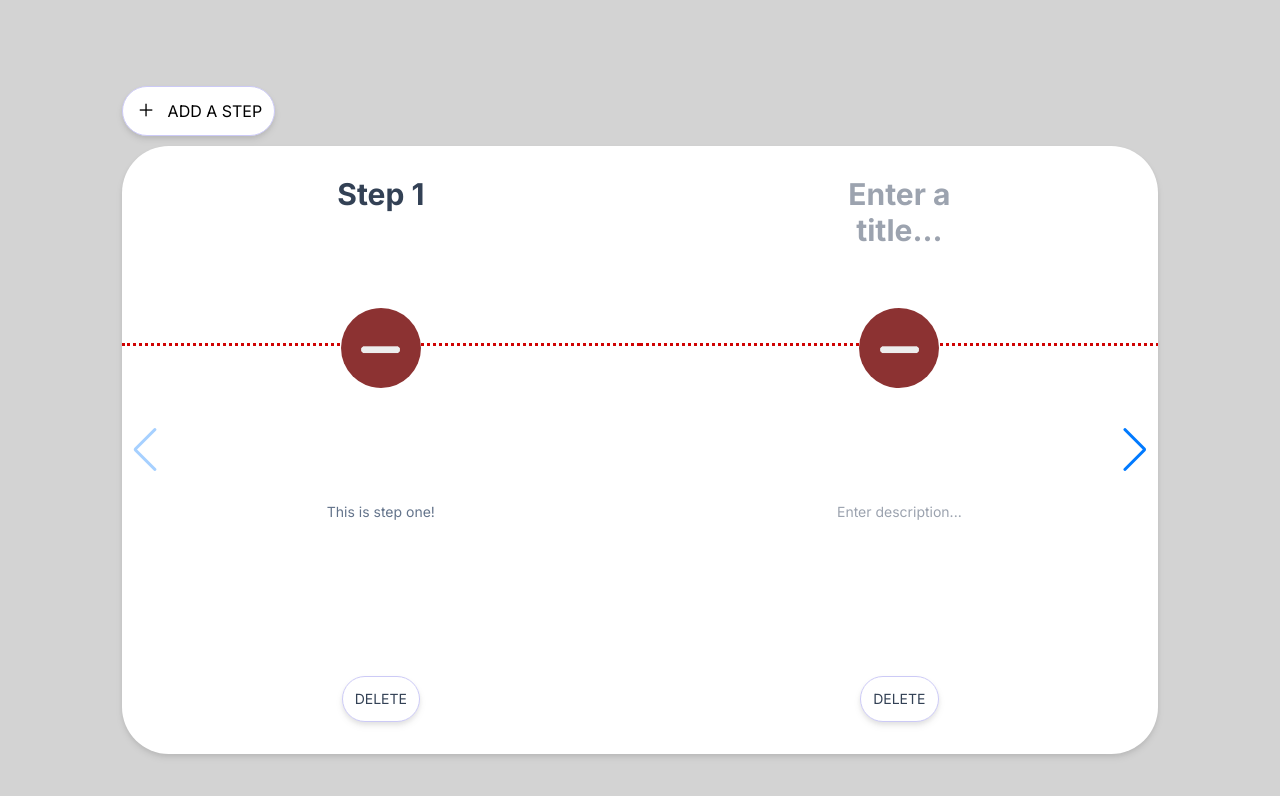
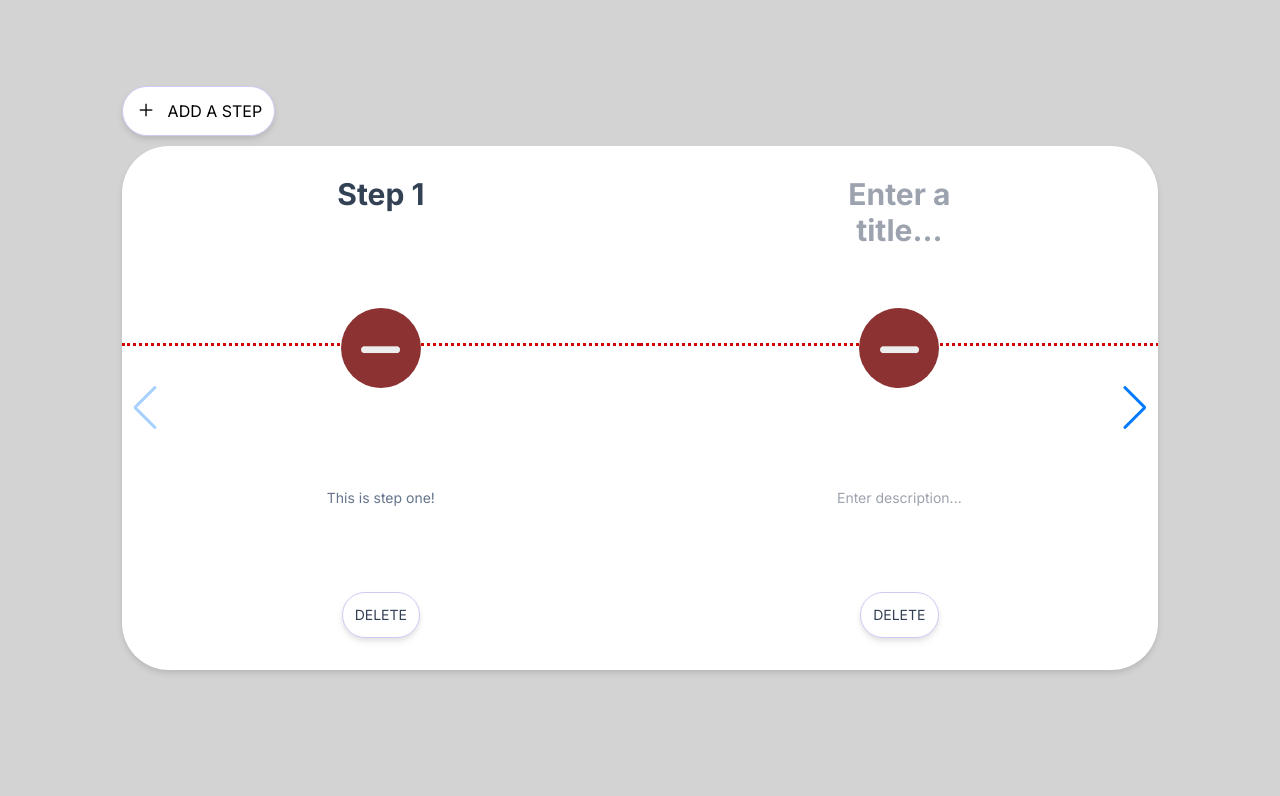
Before and after one commit to marvinhm/TimelineWidget, a Next.js app: page / in a window 1280 px wide. Shown: the top 796 px of the page. Built offline with nearby package versions, Linux system fonts and the light colour scheme.

Commit message:
remove padding from bottom desc section

```diff
--- a/app/pages/styles.css
+++ b/app/pages/styles.css
@@ -16,15 +16,13 @@
   border-bottom:3px dotted #cf0303
 }
 
-.row1--timeline_section .tl-bottom-row {
-  padding-top: 62px;
-}
 .row1--timeline_section .single--timeline_section {
   padding-bottom:70px
 }
 
-.row1--timeline_section .swiper--timeline_section {
-  padding-bottom:20px
+.row1--timeline_section .tl-bottom-row {
+  padding-top: 48px;
+  padding-bottom: 0;
 }
 
 .swiper--timeline_section1 {
```
